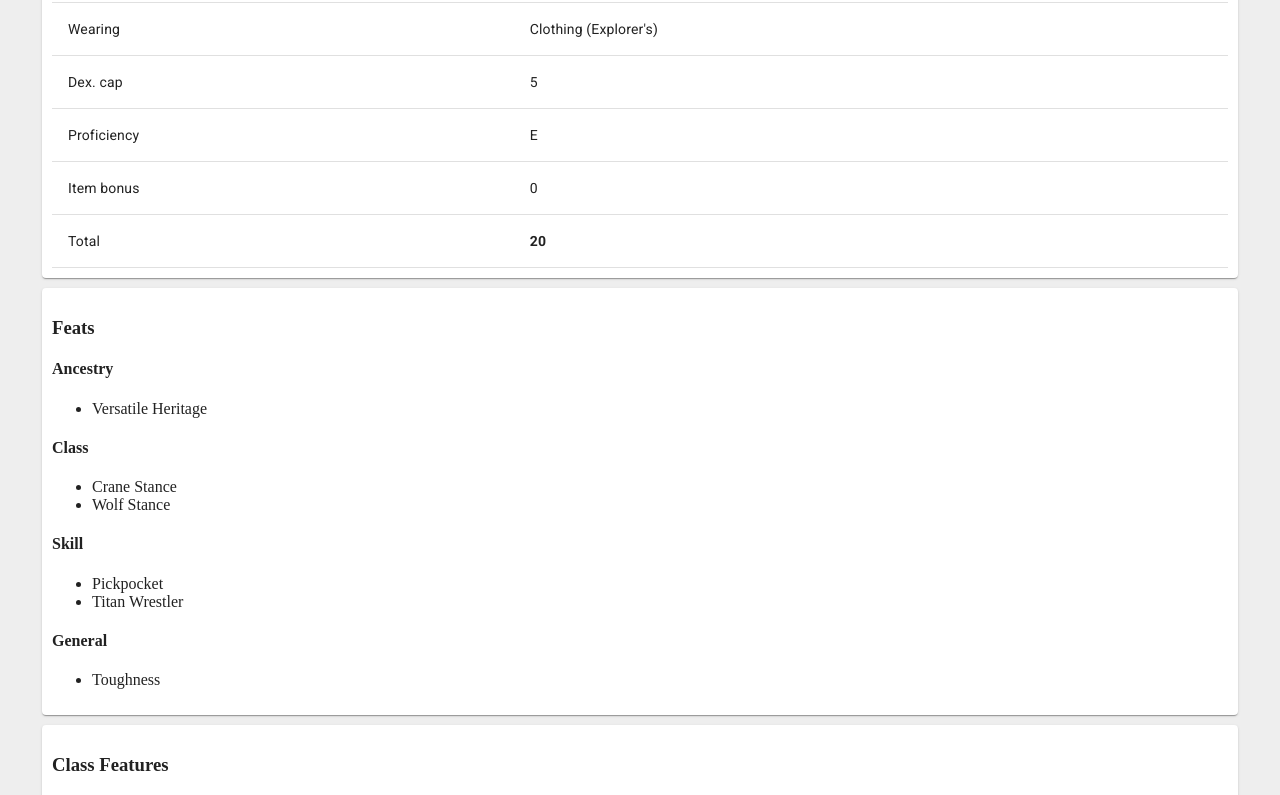
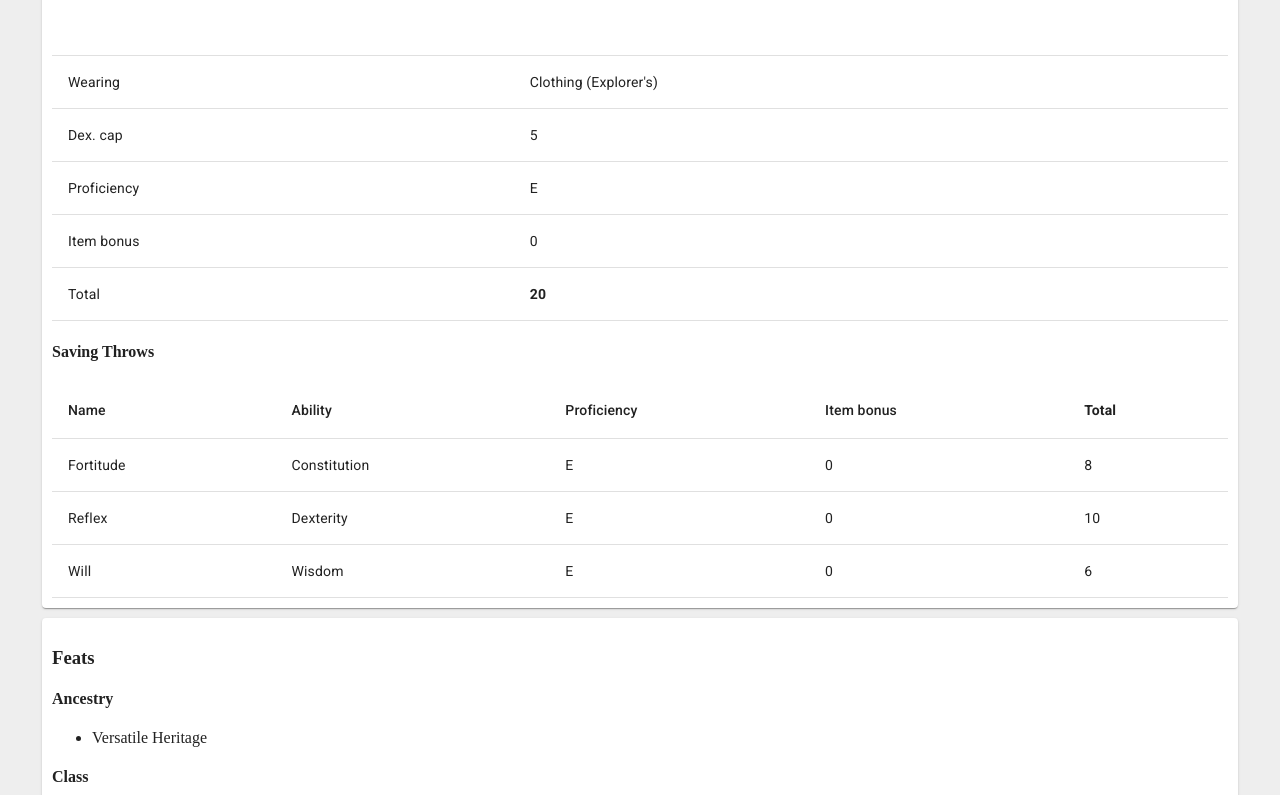
Before and after one commit to Celeo/pf2sheet, a React app: page / in a window 1280 px wide. Shown: the part 3101-3896 px from the top of the page. Built offline with nearby package versions, Linux system fonts and the light colour scheme.

Commit message:
Add saves and perception

```diff
--- a/src/App.tsx
+++ b/src/App.tsx
@@ -1,10 +1,7 @@
 import React from 'react'
 import {
-  // makeStyles,
-  // createStyles,
   Container,
   Paper,
-  // Theme,
   Table,
   TableBody,
   TableCell,
@@ -13,14 +10,23 @@ import {
   TableRow
 } from '@material-ui/core'
 import './App.css'
-import { Ability, Attack, Skill } from './characterDataModels'
-import { getAbilityMod, formatMod, calculateSkillMod, calculateAttackMod, calculateArmorClass } from './rules'
+import {
+  Ability,
+  Attack,
+  Skill,
+  SavingThrow
+} from './characterDataModels'
+import {
+  getAbilityMod,
+  formatMod,
+  calculateSkillMod,
+  calculateSavingThrow,
+  calculateAttackMod,
+  calculateArmorClass
+} from './rules'
 import * as characterData from './data.json'
 
-// const useStyles = makeStyles((theme: Theme) => createStyles({}))
-
 const App = () => {
-  // const classes = useStyles()
   return (
     <div>
       <Container>
@@ -238,7 +244,33 @@ const App = () => {
               </TableBody>
             </Table>
           </TableContainer>
-          {/* TODO saves */}
+          <h4>Saving Throws</h4>
+          <TableContainer>
+            <Table>
+              <TableHead>
+                <TableRow>
+                  <TableCell>Name</TableCell>
+                  <TableCell>Ability</TableCell>
+                  <TableCell>Proficiency</TableCell>
+                  <TableCell>Item bonus</TableCell>
+                  <TableCell><strong>Total</strong></TableCell>
+                </TableRow>
+              </TableHead>
+              <TableBody>
+                {
+                  characterData.defense.savingThrows.map((save: SavingThrow) => (
+                    <TableRow key={save.name}>
+                      <TableCell>{ save.name }</TableCell>
+                      <TableCell>{ save.ability }</TableCell>
+                      <TableCell>{ save.proficiency }</TableCell>
+                      <TableCell>{ save.fromItems }</TableCell>
+                      <TableCell>{ calculateSavingThrow(save, characterData.general.level, characterData.abilities) }</TableCell>
+                    </TableRow>
+                  ))
+                }
+              </TableBody>
+            </Table>
+          </TableContainer>
         </Paper>
         <Paper>
           <h3>Feats</h3>
--- a/src/data.json
+++ b/src/data.json
@@ -110,6 +110,12 @@
       "name": "Occultism",
       "ability": "Intelligence",
       "proficiency": "",
+      "fromItems": 0
+    },
+    {
+      "name": "Perception",
+      "ability": "Wisdom",
+      "proficiency": "T",
       "fromItems": 0
     },
     {
@@ -239,7 +245,27 @@
       "dexterityCap": 5,
       "proficiency": "E",
       "fromItems": 0
-    }
+    },
+    "savingThrows": [
+      {
+        "name": "Fortitude",
+        "ability": "Constitution",
+        "proficiency": "E",
+        "fromItems": 0
+      },
+      {
+        "name": "Reflex",
+        "ability": "Dexterity",
+        "proficiency": "E",
+        "fromItems": 0
+      },
+      {
+        "name": "Will",
+        "ability": "Wisdom",
+        "proficiency": "E",
+        "fromItems": 0
+      }
+    ]
   },
   "feats": {
     "ancestry": [
--- a/src/rules.ts
+++ b/src/rules.ts
@@ -1,4 +1,4 @@
-import { Ability, Attack, Skill, ArmorClass } from './characterDataModels'
+import { Ability, Attack, Skill, ArmorClass, SavingThrow } from './characterDataModels'
 
 // TODO use this
 export enum ProficiencyType {
@@ -71,3 +71,11 @@ export const calculateArmorClass = (level: number, abilities: Array<Ability>, ar
   total += armorClass.fromItems
   return total
 }
+
+export const calculateSavingThrow = (save: SavingThrow, level: number, abilities: Array<Ability>): number => {
+  let total = 0
+  total += getAbilityMod(lookupAbilityScore(abilities, save.ability))
+  total += getProficiencyMod(save.proficiency, level)
+  total += save.fromItems
+  return total
+}
```
Also changed, not shown: src/characterDataModels.ts (+22 -1 lines), 2 other files (tests, documents, lock files or other folders).
